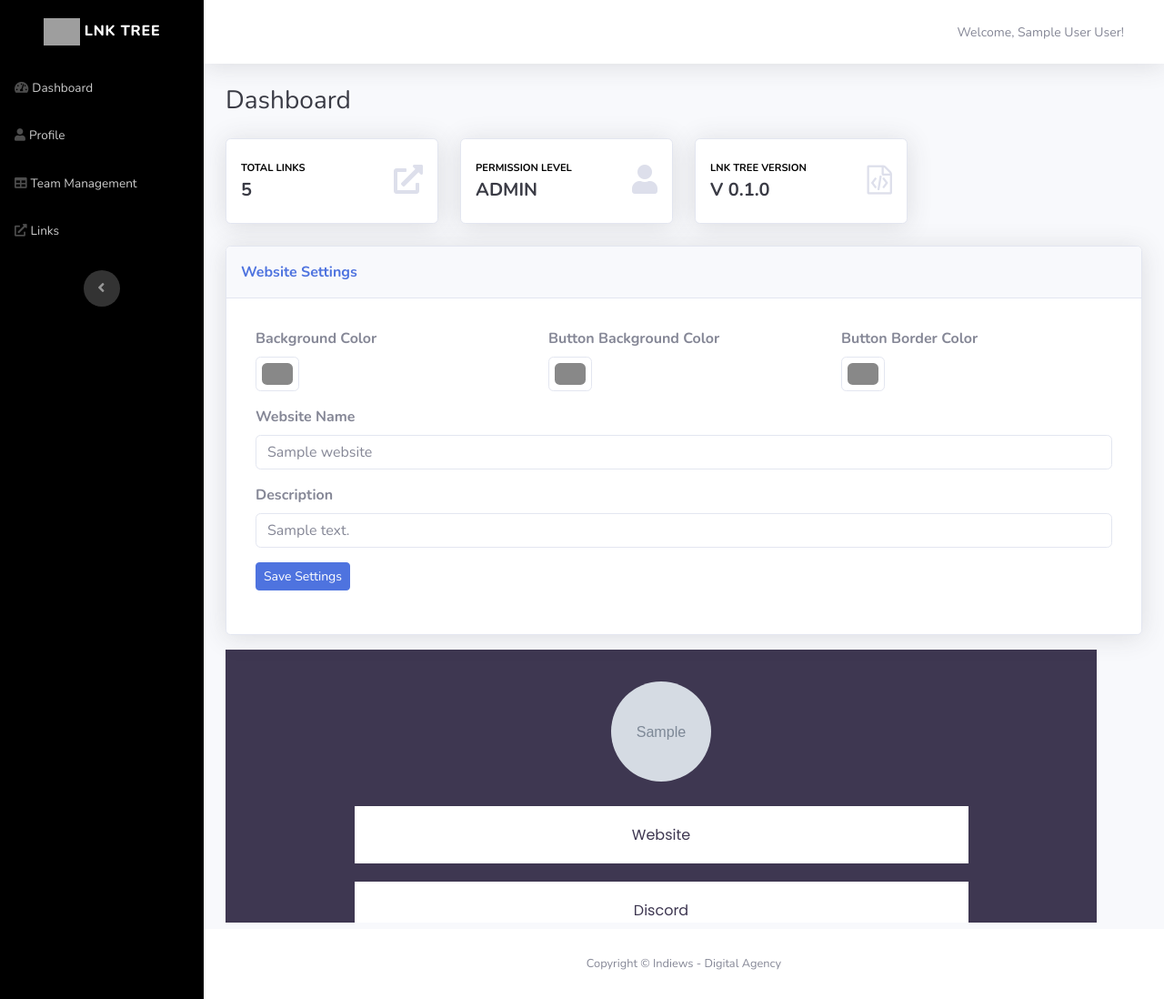
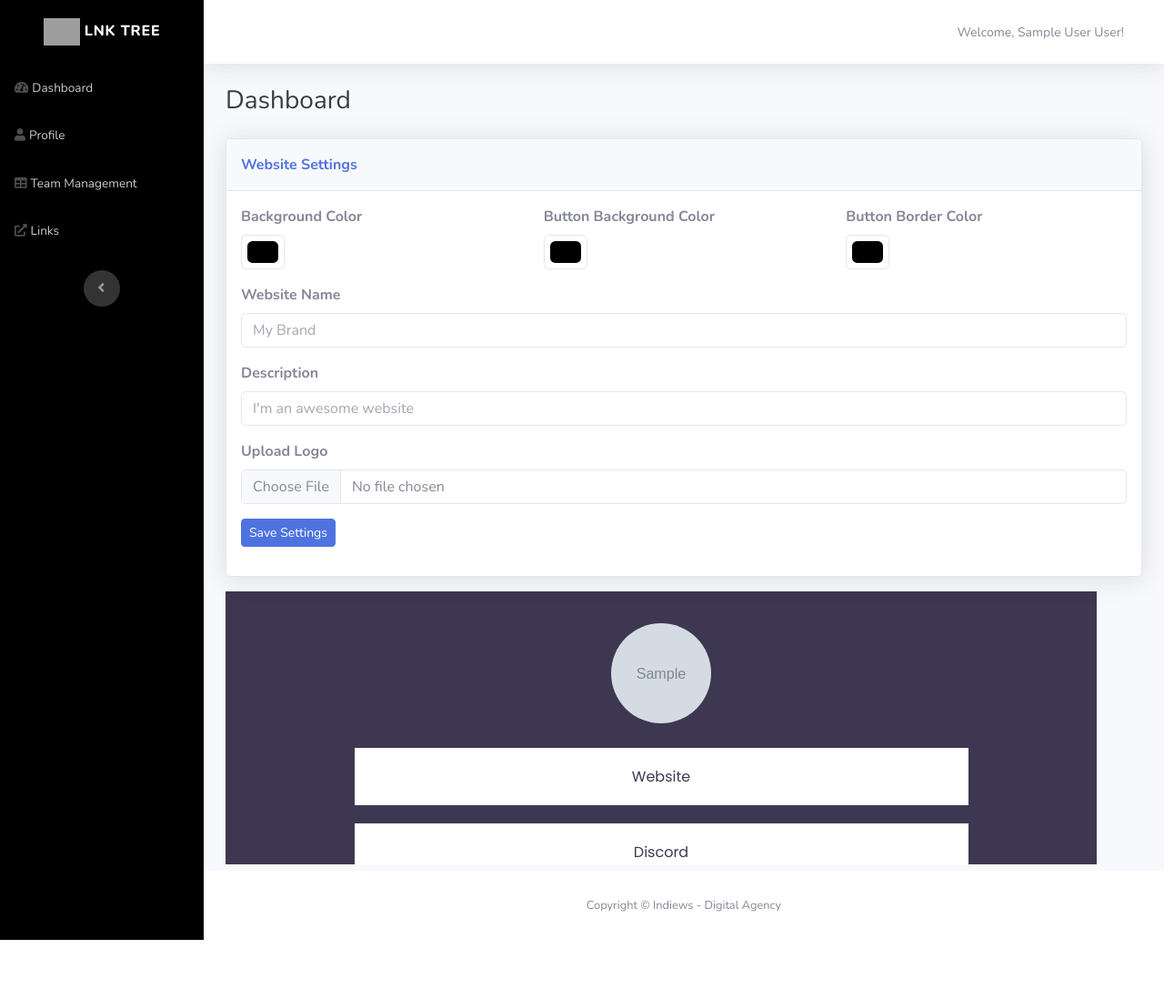
Before and after one commit to Indiews/Lnk-Tree, a PHP site: page /admin/dashboard.php in a window 1280 px wide. Shown: the whole page at 91% size. After the commit the page ends 1033 px from the top, so only its background shows below. Run offline with PHP 8.4, Linux system fonts and the light colour scheme; the visitor is signed in with stand-in values (Sample User, id 1); tables that the repository leaves empty or names only in its code hold one stand-in row (values such as "Sample post"); grey boxes marked "Sample" are stand-in pictures; some libraries are stand-ins or nearby versions; grey boxes are pictures that could not be loaded.

```diff
--- a/admin/dashboard.php
+++ b/admin/dashboard.php
@@ -1,6 +1,65 @@
 <?php
 // Check if login is made
 include('includes/check-login.php');
+
+// Include the database configuration
+include('../config.php');
+
+// Fetch existing settings from the database
+$sql = "SELECT * FROM website WHERE id = 1";
+$result = $conn->query($sql);
+$websiteSettings = $result->fetch_assoc();
+
+// Initialize variables for form values
+$background = $websiteSettings['bkcolor'];
+$buttonBackgroundColor = $websiteSettings['btbkcolor'];
+$buttonBorderColor = $websiteSettings['btbocolor'];
+$webname = $websiteSettings['webname'];
+$description = $websiteSettings['description'];
+
+if ($_SERVER['REQUEST_METHOD'] === 'POST') {
+    // Handle form submissions and updates to the database
+    // ...
+
+    // Example update for background color
+    $background = $_POST['background'];
+    $buttonBackgroundColor = $_POST['button_back'];
+    $buttonBorderColor = $_POST['button_border'];
+    $webname = $_POST['webname'];
+    $description = $_POST['description'];
+
+    // Update settings in the database
+    $updateSql = "UPDATE website SET bkcolor = '$background', btbkcolor = '$buttonBackgroundColor', btbocolor = '$buttonBorderColor', webname = '$webname', description = '$description' WHERE id = 1";
+    if ($conn->query($updateSql) === TRUE) {
+        // Data updated successfully, you can display a success message
+        $successMessage = "Settings saved successfully.";
+    } else {
+        // Data update failed, display an error message
+        echo "Error updating data: " . $conn->error;
+    }
+
+    // Handle logo upload separately, if provided
+    if (!empty($_FILES['logo']['name'])) {
+        // Handle logo upload logic here
+        // ...
+
+        // Example logic to move uploaded logo to /assets/img/
+        $logoFileName = 'logo.' . pathinfo($_FILES['logo']['name'], PATHINFO_EXTENSION);
+        $logoFilePath = '../assets/img/' . $logoFileName;
+        if (move_uploaded_file($_FILES['logo']['tmp_name'], $logoFilePath)) {
+            // Logo uploaded successfully, you can update the database with the new logo file name if needed
+            $logoUpdateSql = "UPDATE website SET logo = '../assets/img/$logoFileName' WHERE id = 1";
+            if ($conn->query($logoUpdateSql) !== TRUE) {
+                echo "Error updating logo data: " . $conn->error;
+            }
+        } else {
+            echo "Error uploading logo.";
+        }
+    }
+}
+
+// Close the database connection
+$conn->close();
 ?>
 
 <!DOCTYPE html>
@@ -24,7 +83,6 @@
     ?>
     <div class="d-flex flex-column" id="content-wrapper">
         <div id="content">
-
             <?php
             // Include the NavBar file
             include('includes/nav-top.php');
@@ -33,47 +91,7 @@
                 <div class="d-sm-flex justify-content-between align-items-center mb-4">
                     <h3 class="text-dark mb-0">Dashboard</h3>
                 </div>
-                    <div class="row">
-                        <div class="col-md-6 col-xl-3 mb-4">
-                            <div class="card shadow border-start-primary py-2">
-                                <div class="card-body">
-                                    <div class="row align-items-center no-gutters">
-                                        <div class="col me-2">
-                                            <div class="text-uppercase text-primary fw-bold text-xs mb-1"><span style="color: var(--bs-emphasis-color);">Total Links</span></div>
-                                            <div class="text-dark fw-bold h5 mb-0"><span>5</span></div>
-                                        </div>
-                                        <div class="col-auto"><i class="fas fa-external-link-alt fa-2x text-gray-300"></i></div>
-                                    </div>
-                                </div>
-                            </div>
-                        </div>
-                        <div class="col-md-6 col-xl-3 mb-4">
-                            <div class="card shadow border-start-primary py-2">
-                                <div class="card-body">
-                                    <div class="row align-items-center no-gutters">
-                                        <div class="col me-2">
-                                            <div class="text-uppercase text-primary fw-bold text-xs mb-1"><span style="color: var(--bs-emphasis-color);">permission level</span></div>
-                                            <div class="text-dark fw-bold h5 mb-0"><span>ADMIN</span></div>
-                                        </div>
-                                        <div class="col-auto"><i class="fas fa-user fa-2x text-gray-300"></i></div>
-                                    </div>
-                                </div>
-                            </div>
-                        </div>
-                        <div class="col-md-6 col-xl-3 mb-4">
-                            <div class="card shadow border-start-warning py-2">
-                                <div class="card-body">
-                                    <div class="row align-items-center no-gutters">
-                                        <div class="col me-2">
-                                            <div class="text-uppercase text-warning fw-bold text-xs mb-1"><span style="color: var(--bs-emphasis-color);">Lnk Tree Version</span></div>
-                                            <div class="text-dark fw-bold h5 mb-0"><span>V 0.1.0</span></div>
-                                        </div>
-                                        <div class="col-auto"><i class="fa fa-file-code-o fa-2x text-gray-300"></i></div>
-                                    </div>
-                                </div>
-                            </div>
-                        </div>
-                    </div>
+
                 <div class="row">
                     <div class="col">
                         <div class="card shadow mb-3">
@@ -81,102 +99,35 @@
                                 <p class="text-primary m-0 fw-bold">Website Settings</p>
                             </div>
                             <div class="card-body">
-
-                                <?php
-                                // Include the database configuration and other necessary files
-                                include('../config.php');
-
-                                // Initialize variables for error messages
-                                $webname = $description = $logo = $background = $buttonBack = $buttonBorder = '';
-                                $successMessage = '';
-
-                                // Fetch user's website data from the session or use a website ID if applicable
-                                // Replace '$_SESSION['website_id']' with the actual way you identify the website
-                                $websiteId = isset($_SESSION['website_id']) ? $_SESSION['website_id'] : 1;
-
-                                // Fetch current website settings from the database based on the website ID
-                                $sql = "SELECT * FROM website WHERE id = $websiteId";
-                                $result = $conn->query($sql);
-
-                                if ($result->num_rows == 1) {
-                                    $row = $result->fetch_assoc();
-                                    $webname = $row['webname'];
-                                    $description = $row['description'];
-                                    //$logo = $row['logo'];
-                                    $background = $row['bkcolor'];
-                                    $buttonBack = $row['btbkcolor'];
-                                    $buttonBorder = $row['btbocolor'];
-                                }
-
-                                if ($_SERVER['REQUEST_METHOD'] === 'POST') {
-                                    // Get updated values from the form
-                                    $newWebname = $_POST['webname'];
-                                    $newDescription = $_POST['description'];
-                                    $newBackground = $_POST['background'];
-                                    $newButtonBack = $_POST['button_back'];
-                                    $newButtonBorder = $_POST['button_border'];
-
-                                    // Update the website settings in the database with ID 1 (or any other ID as needed)
-                                    $updateSql = "UPDATE website SET
-                                        webname = '$newWebname',
-                                        description = '$newDescription',
-                                        bkcolor = '$newBackground',
-                                        btbkcolor = '$newButtonBack',
-                                        btbocolor = '$newButtonBorder'
-                                        WHERE id = 1"; // Update row with ID 1
-
-                                    if ($conn->query($updateSql) === TRUE) {
-                                        // Data updated successfully, set a success message
-                                        $successMessage = "Settings saved successfully.";
-
-                                        // Update the displayed values with the new ones
-                                        $webname = $newWebname;
-                                        $description = $newDescription;
-                                        $background = $newBackground;
-                                        $buttonBack = $newButtonBack;
-                                        $buttonBorder = $newButtonBorder;
-                                    } else {
-                                        // Data update failed, display an error message
-                                        echo "Error updating data: " . $conn->error;
-                                    }
-                                }
-                                ?>
-
-
-                            <div class="card-body">
-                                <?php
-                                // Display a success message if settings are saved successfully
-                                if (!empty($successMessage)) {
-                                    echo '<div class="alert alert-success">' . $successMessage . '</div>';
-                                }
-                                ?>
-                                <form method="POST" action="">
+                                <form method="POST" action="" enctype="multipart/form-data">
                                     <div class="row">
-                                        <!-- Input fields for background, button background, and button border colors -->
-                                        <!-- Add 'value' attributes to populate with current values -->
                                         <div class="col">
-                                            <div class="mb-3"><label class="form-label" for="background"><strong>Background Color</strong></label><input class="form-control form-control-color" type="color" id="background" name="background" value="<?php echo $background; ?>"></div>
+                                            <div class="mb-3"><label class="form-label" for="background"><strong>Background Color</strong></label><input class="form-control form-control-color" type="color" id="background" name="background"></div>
                                         </div>
                                         <div class="col">
-                                            <div class="mb-3"><label class="form-label" for="button_back"><strong>Button Background Color</strong></label><input class="form-control form-control-color" type="color" id="button_back" name="button_back" value="<?php echo $buttonBack; ?>"></div>
+                                            <div class="mb-3"><label class="form-label" for="button-back"><strong>Button Background Color</strong></label><input class="form-control form-control-color" type="color" id="button-back" name="button_back"></div>
                                         </div>
                                         <div class="col">
-                                            <div class="mb-3"><label class="form-label" for="button_border"><strong>Button Border Color</strong></label><input class="form-control form-control-color" type="color" id="button_border" name="button_border" value="<?php echo $buttonBorder; ?>"></div>
+                                            <div class="mb-3"><label class="form-label" for="button-border"><strong>Button Border Color</strong></label><input class="form-control form-control-color" type="color" id="button-border" name="button_border"></div>
                                         </div>
                                     </div>
                                     <div class="row">
                                         <div class="col">
-                                            <div class="mb-3"><label class="form-label" for="webname"><strong>Website Name</strong></label><input class="form-control" type="text" id="webname" name="webname" placeholder="My Brand" value="<?php echo $webname; ?>"></div>
+                                            <div class="mb-3"><label class="form-label" for="webname"><strong>Website Name</strong></label><input class="form-control" type="text" id="webname" placeholder="My Brand" name="webname"></div>
                                         </div>
                                     </div>
                                     <div class="row">
                                         <div class="col">
-                                            <div class="mb-3"><label class="form-label" for="description"><strong>Description</strong></label><input class="form-control" type="text" id="description" name="description" placeholder="I'm an awesome website" value="<?php echo $description; ?>"></div>
+                                            <div class="mb-3"><label class="form-label" for="description"><strong>Description</strong></label><input class="form-control" type="text" id="description" placeholder="I'm an awesome website" name="description"></div>
+                                        </div>
+                                    </div>
+                                    <div class="row">
+                                        <div class="col">
+                                            <div class="mb-3"><label class="form-label" for="logo"><strong>Upload Logo</strong></label><input class="form-control" type="file" id="logo" name="logo"></div>
                                         </div>
                                     </div>
                                     <div class="mb-3"><button class="btn btn-primary btn-sm" type="submit">Save Settings</button></div>
                                 </form>
-                            </div>
                             </div>
                         </div>
                     </div>
@@ -191,7 +142,6 @@
             ?>
         </div>
     </div>
-    </div>
     <script src="https://cdn.jsdelivr.net/npm/bootstrap@5.3.1/dist/js/bootstrap.bundle.min.js"></script>
     <script src="../assets/js/script.min.js"></script>
 </body>
```
Also changed, not shown: assets/img/logo.png (added). Lines whose indentation alone changed are shown as unchanged.
